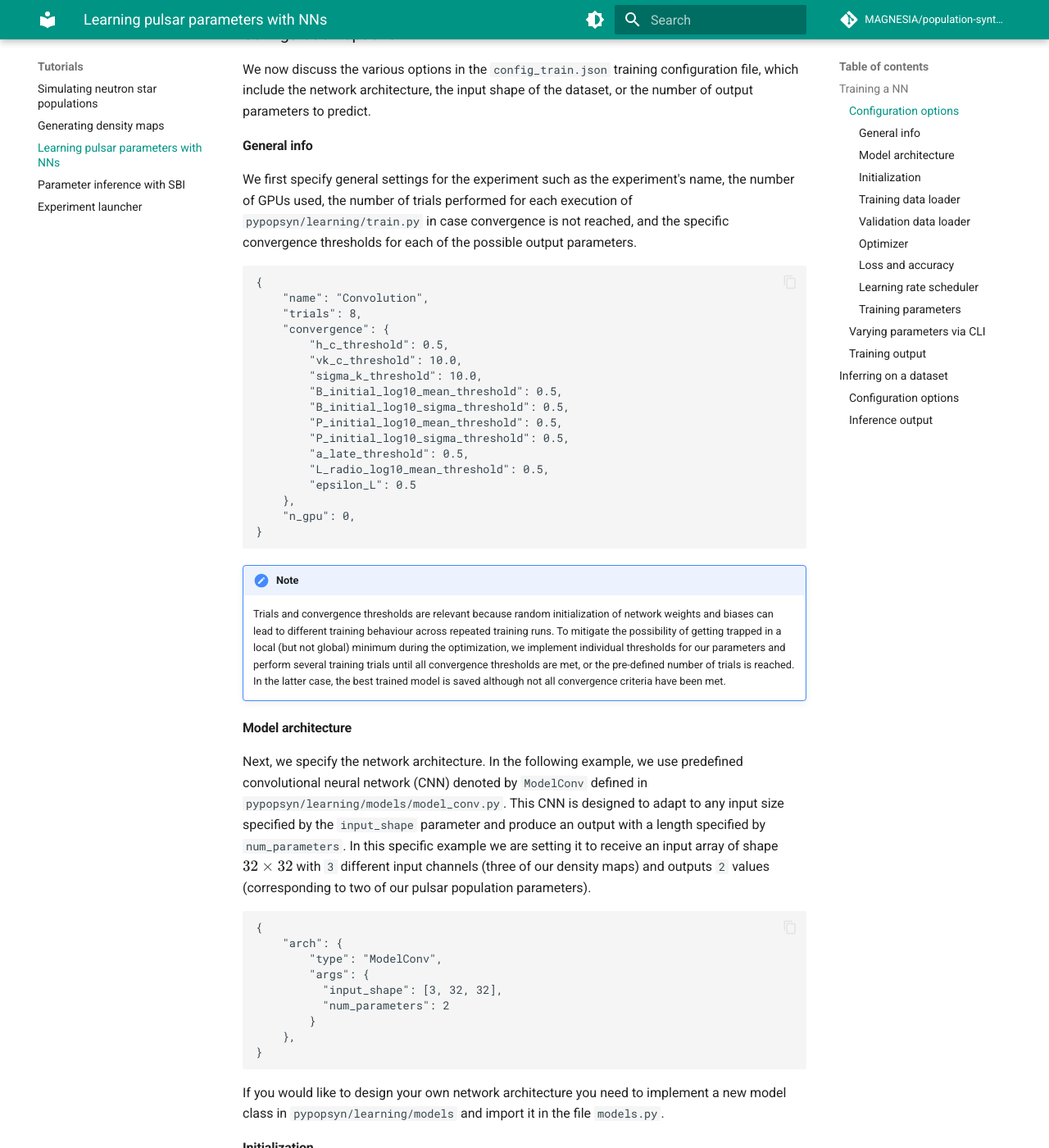
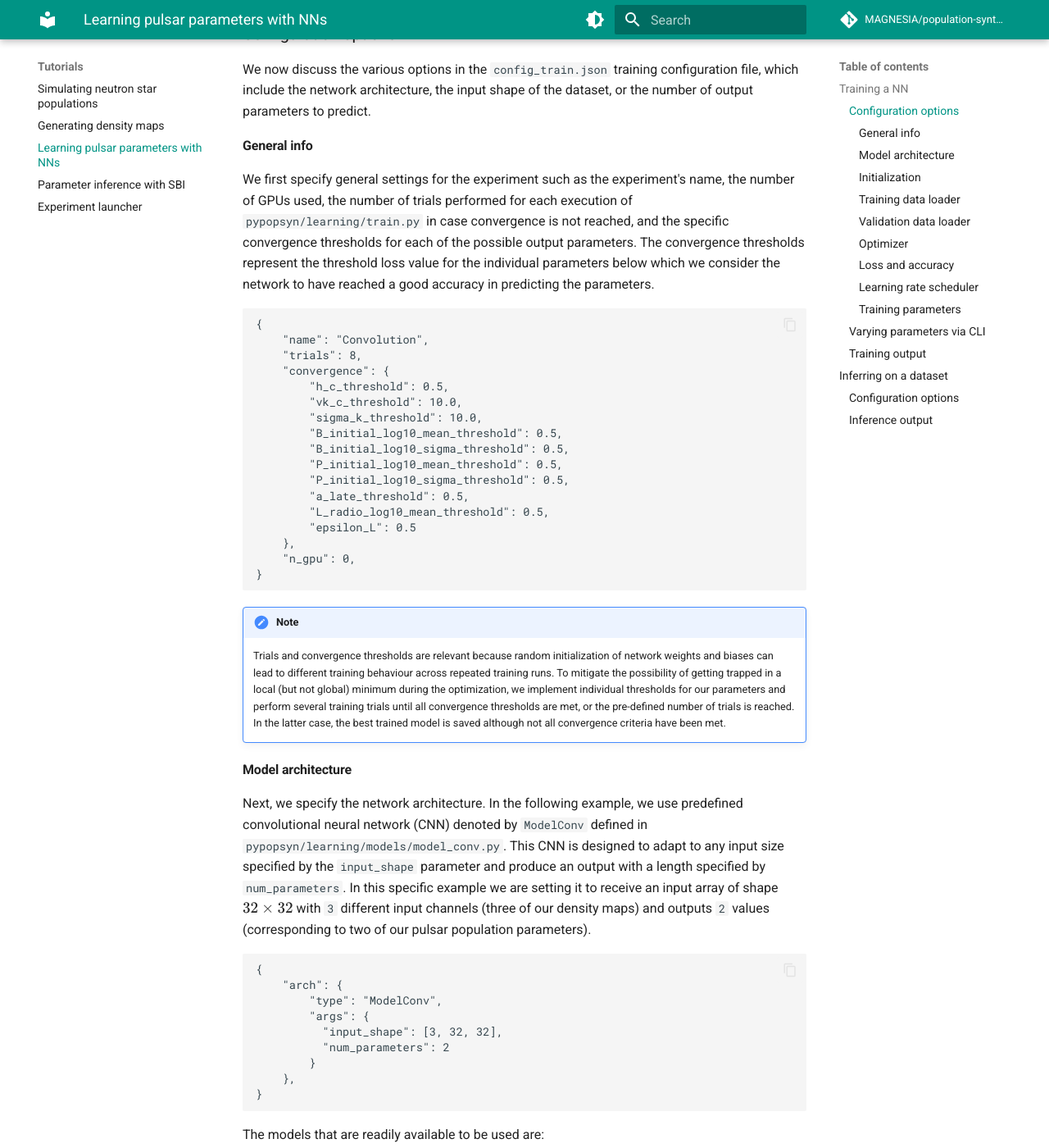
Before and after one commit to ice-csic-astroexotic/ML-Poppyns, an MkDocs documentation site: the page built from docs/tutorials/learning_tutorial_cnn.md, in a window 1280 px wide and 1400 px high, scrolled down 921 px. Shown: the whole window at 82% size. Built offline with MkDocs 1.6.1 and Material for MkDocs 9.7.7, drawn with Linux system fonts in a browser that asks for light colours; formulas are drawn with MathJax 3; comment, search, counter and statistics services are not loaded; some of the changed text lies outside the part shown.

Commit message:
Some updates and adjustments in the docs.

````diff
--- a/docs/tutorials/learning_tutorial_cnn.md
+++ b/docs/tutorials/learning_tutorial_cnn.md
@@ -33,7 +33,8 @@
 
 We first specify general settings for the experiment such as the experiment's name, the number of GPUs used, the number
 of trials performed for each execution of `pypopsyn/learning/train.py` in case convergence is not reached, and the
-specific convergence thresholds for each of the possible output parameters.
+specific convergence thresholds for each of the possible output parameters. The convergence thresholds represent the threshold loss value
+for the individual parameters below which we consider the network to have reached a good accuracy in predicting the parameters.
 
 ```commandline
 {
@@ -82,6 +83,11 @@
     },
 }
 ```
+The models that are readily available to be used are:
+
+* `ModelConv` using a CNN.
+* `ModelLinear` using a multi-layer perceptron (MPL) type architecture.
+
 If you would like to design your own network architecture you need to implement a new model class in `pypopsyn/learning/models` and import it in the file `models.py`.
 
 #### Initialization
````
Also changed, not shown: docs/tutorials/learning_tutorial_sbi.md (+6 -1 lines).
